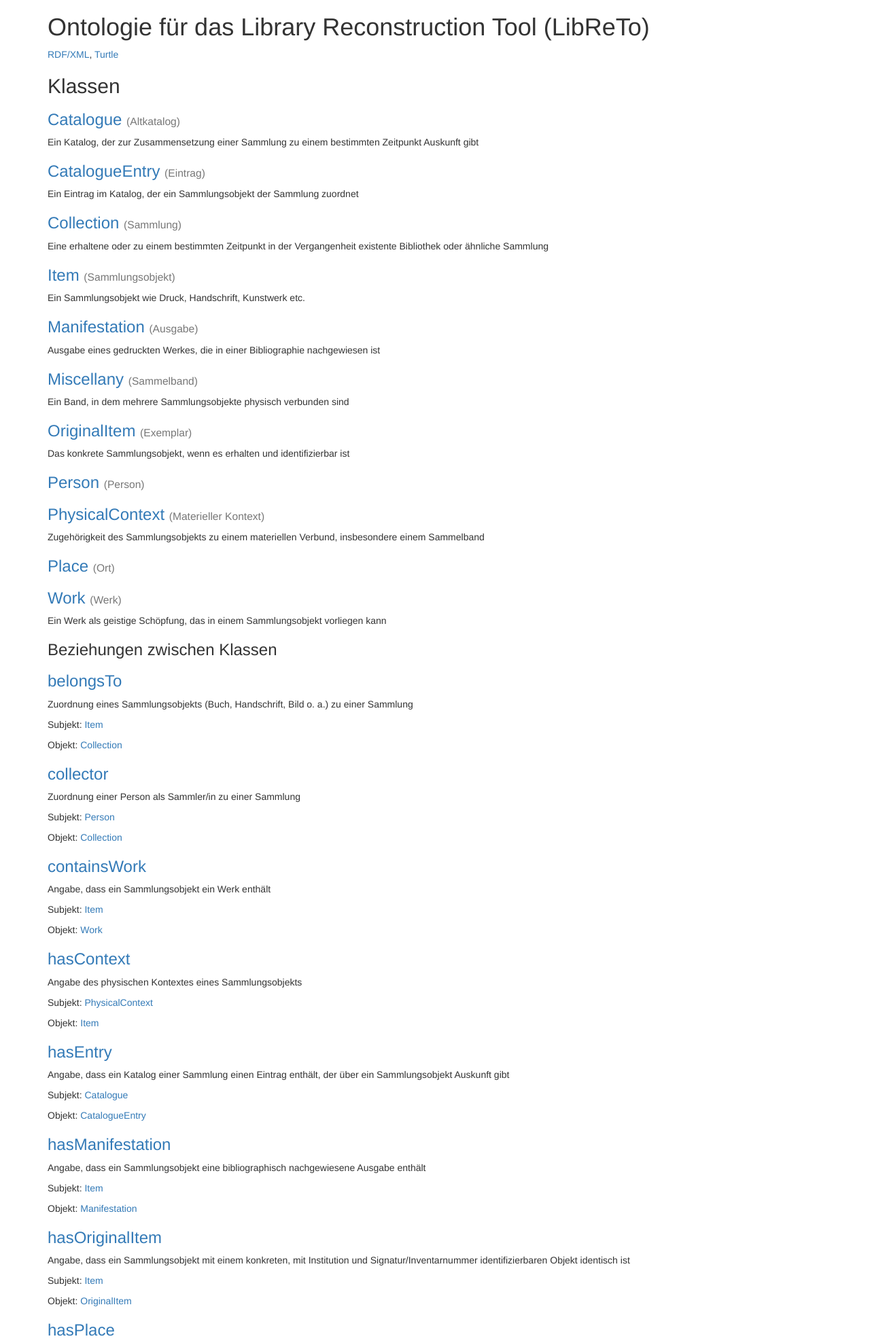
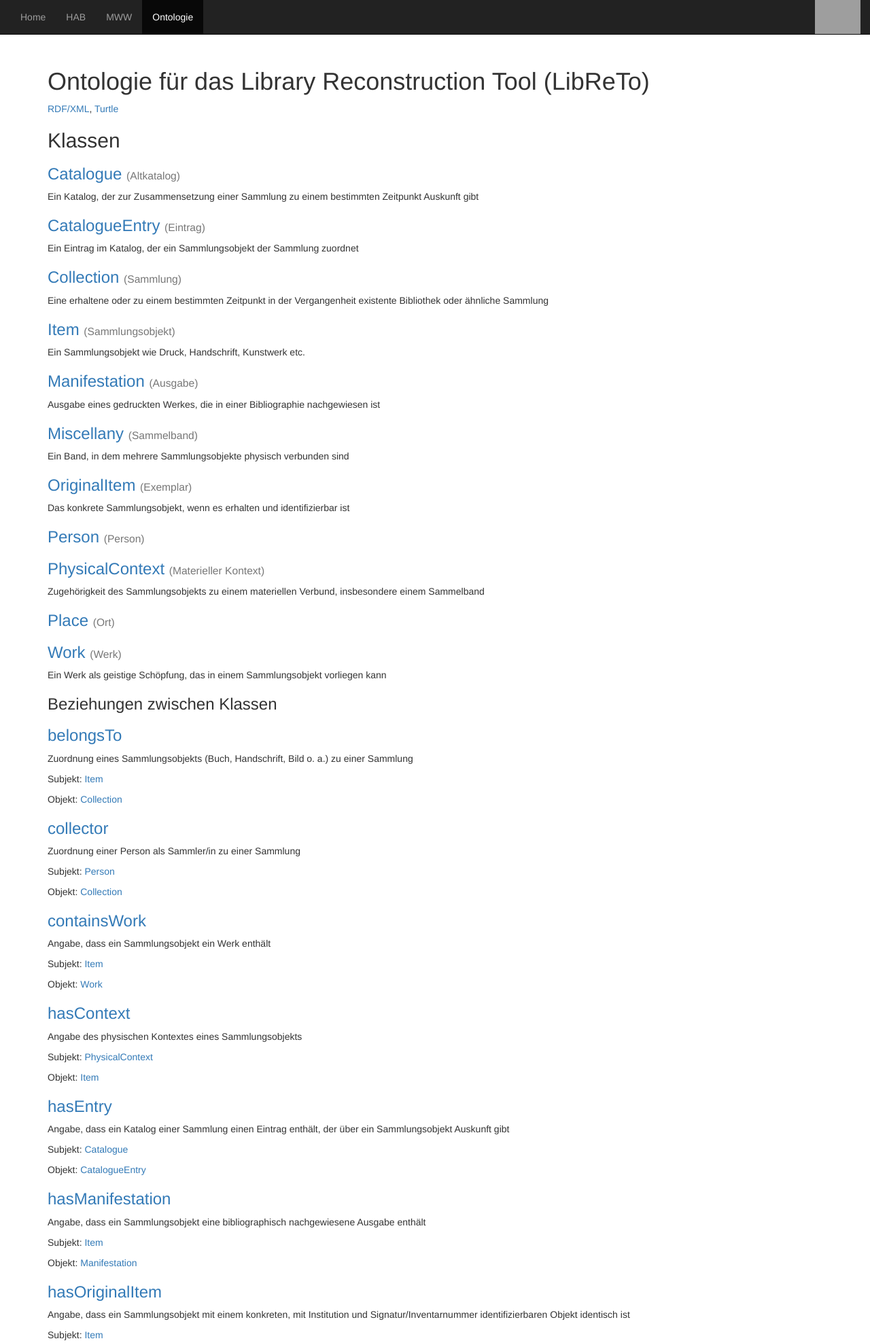
Before and after one commit to hbeyer/libreto, a PHP site: page /ontology.html in a window 1280 px wide. Shown: the top 1976 px of the page at 68% size. Run offline with PHP 8.4, Linux system fonts and the light colour scheme; grey boxes are pictures that could not be loaded.

Commit message:
Anpassung XML-Schema

```diff
--- a/classDefinition.php
+++ b/classDefinition.php
@@ -7,7 +7,7 @@
 		public $base; //The string to be put before the image number of a digitized catalogue page
 		public $heading;
 		public $title;
-		public $place;
+		public $placeCat;
 		public $printer;
 		public $year;
 		public $institution; //Institution possessing the copy of the catalogue
--- a/encode.php
+++ b/encode.php
@@ -186,7 +186,7 @@ function cleanCoordinate($coordinate) {
 }
 
 function removeSpecial($name) {
-	$translation = array('Á' => 'A', 'Ł' => 'L', 'Ǧ' => 'G');
+	$translation = array('Á' => 'A', 'Ł' => 'L', 'Ğ' => 'G', 'Ǧ' => 'G', 'Ĝ' => 'G', 'Ḥ' => 'H', 'ã' => 'a', 'ā' => 'a');
 	$name = strtr($name, $translation);
 	return($name);
 }
--- a/loadXML.php
+++ b/loadXML.php
@@ -45,7 +45,7 @@ function loadXML($path) {
 
 function loadMetadataFromNode($node) {
 	$children = $node->childNodes;
-	$metadataFields = array('heading', 'owner', 'ownerGND', 'fileName', 'title', 'base', 'place', 'year', 'institution', 'shelfmark', 'description', 'geoBrowserStorageID');
+	$metadataFields = array('heading', 'owner', 'ownerGND', 'fileName', 'title', 'base', 'placeCat', 'year', 'institution', 'shelfmark', 'description', 'geoBrowserStorageID');
 	$catalogue = new catalogue();
 	foreach($children as $child) {
 		$field = strval($child->nodeName);
--- a/makeXML.php
+++ b/makeXML.php
@@ -18,7 +18,7 @@ function saveXML($data, $catalogue, $folderName) {
 
 function insertMetadataFromCatalogue($dom, $root, $catalogue) {
 	$metadata = $dom->createElement('metadata');
-	$metadataFields = array('heading', 'owner', 'ownerGND', 'fileName', 'title', 'base', 'place', 'year', 'institution', 'shelfmark', 'description', 'geoBrowserStorageID');
+	$metadataFields = array('heading', 'owner', 'ownerGND', 'fileName', 'title', 'base', 'placeCat', 'year', 'institution', 'shelfmark', 'description', 'geoBrowserStorageID');
 	foreach($catalogue as $key => $value) {
 		if(in_array($key, $metadataFields) and $value) {
 			$element = $dom->createElement($key);
--- a/ontology.html
+++ b/ontology.html
@@ -12,7 +12,30 @@
     <script src="assets/js/proprietary.js"></script>
   </head>
   <body>
-    <div class="container" style="min-height:1000px;">
+    <nav class="navbar navbar-inverse navbar-fixed-top">
+      <div class="container-fluid">
+        <ul class="nav navbar-nav">
+          <li>
+            <a href="index.html">Home</a>
+          </li>
+          <li>
+            <a href="http://www.hab.de">HAB</a>
+          </li>
+          <li>
+            <a href="http://www.mww-forschung.de">MWW</a>
+          </li>
+          <li class="active">
+            <a href="ontology.html">Ontologie</a>
+          </li>
+        </ul>
+        <ul class="nav navbar-nav navbar-right">
+          <li style="margin-right:1em;">
+            <img src="assets/images/Rotunde.png" height="50px" />
+          </li>
+        </ul>
+      </div>
+    </nav>
+    <div class="container" style="min-height:1000px;margin-top:80px;">
       <h1>Ontologie für das Library Reconstruction Tool (LibReTo)</h1>
       <p><a href="ontology.rdf">RDF/XML</a>, <a href="ontology.ttl">Turtle</a></p>
       <h2>Klassen</h2>
```
Also changed, not shown: 2 other files.
